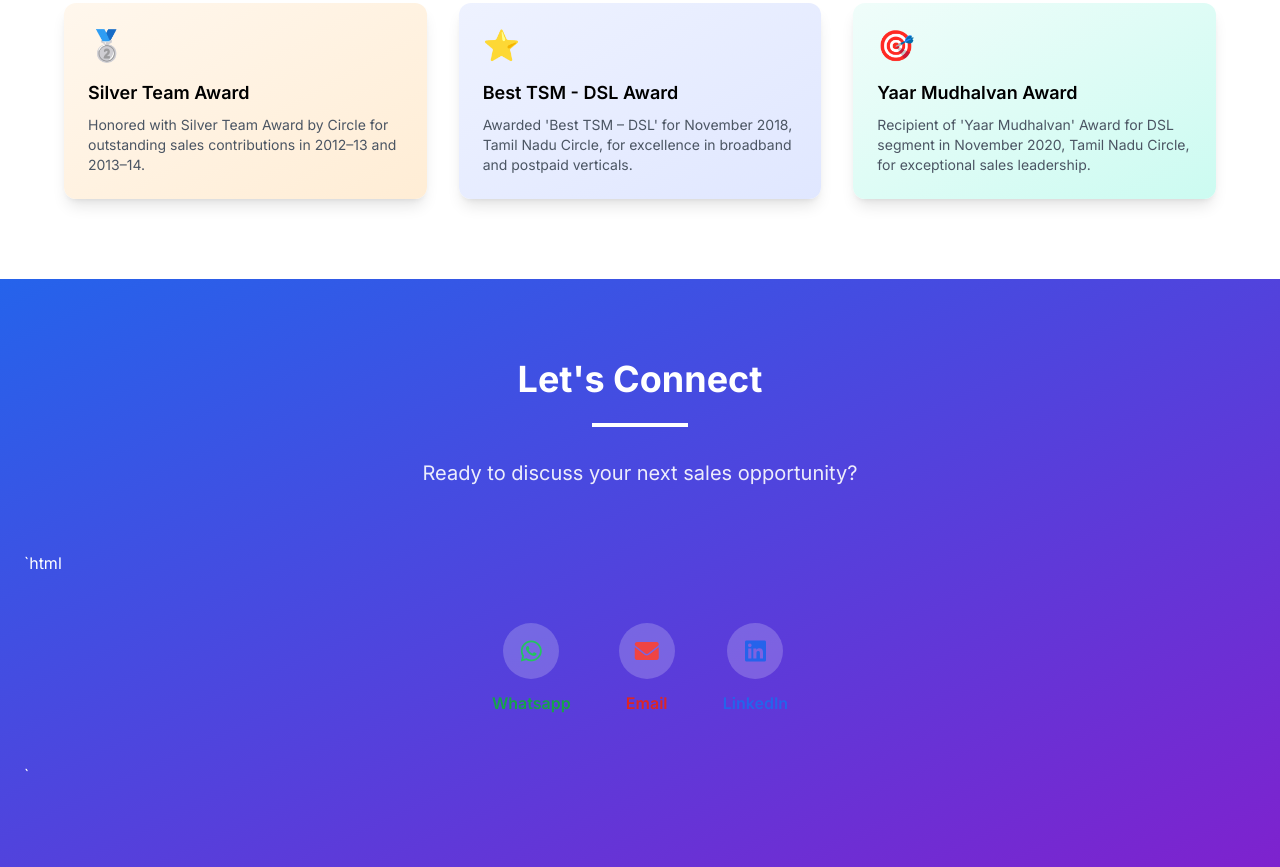
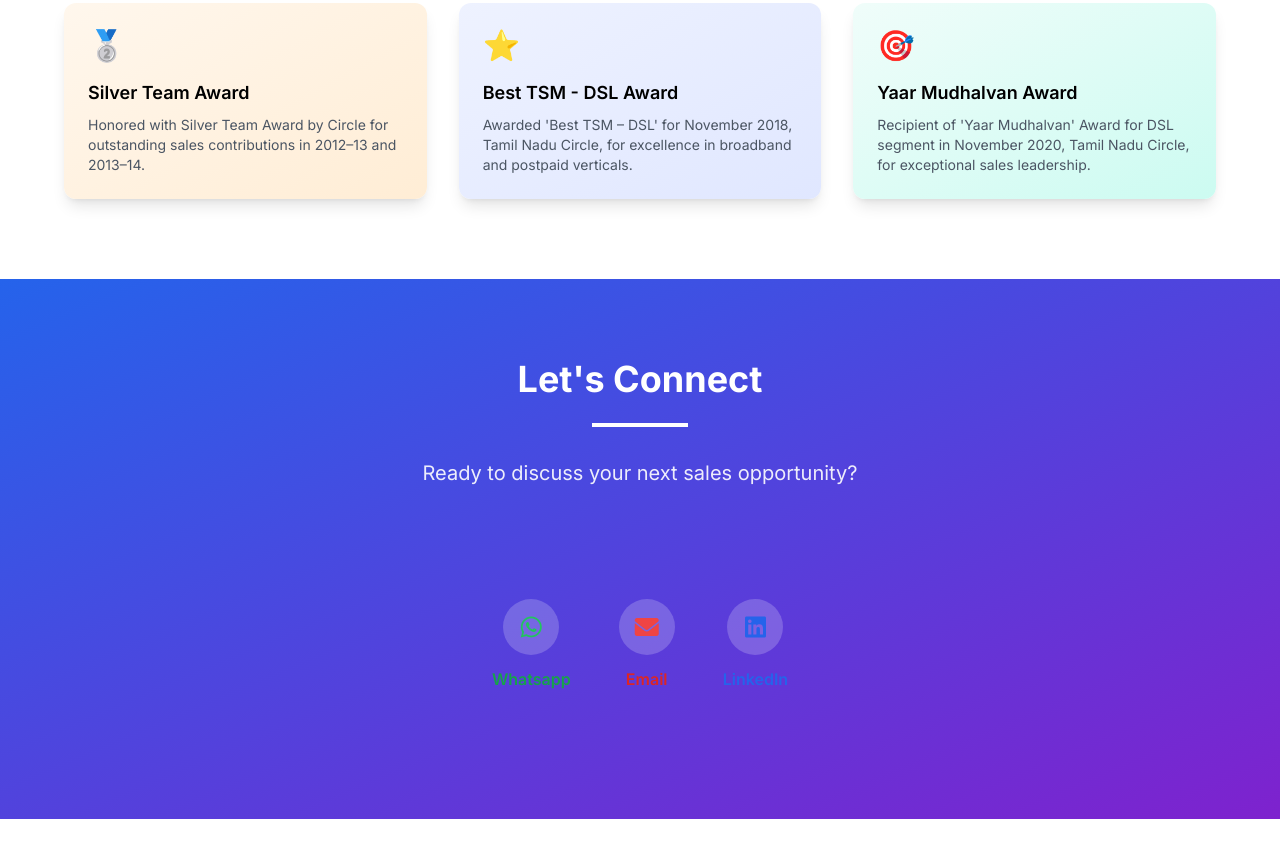
Before and after one commit to Aiswariya-Suresh/Suresh-S-c1-, a plain HTML site: page index.html in a window 1280 px wide. Shown: the part 5021-5888 px from the top of the page. After the commit the page ends 5840 px from the top, so only its background shows below. Drawn offline with nearby package versions, Linux system fonts and the light colour scheme.

Commit message:
Update index.html
Bugs

```diff
--- a/index.html
+++ b/index.html
@@ -651,7 +651,7 @@
                 <p class="text-xl opacity-90">Ready to discuss your next sales opportunity?</p>
             </div>
 
-  `html
+
 <div class="max-w-6xl mx-auto px-4 py-12">
   <div class="flex flex-row flex-wrap justify-center items-center gap-12">
 
@@ -681,7 +681,7 @@
 
   </div>
 </div>
-`
+
 </div>
                             </div>
                         </div>
```
